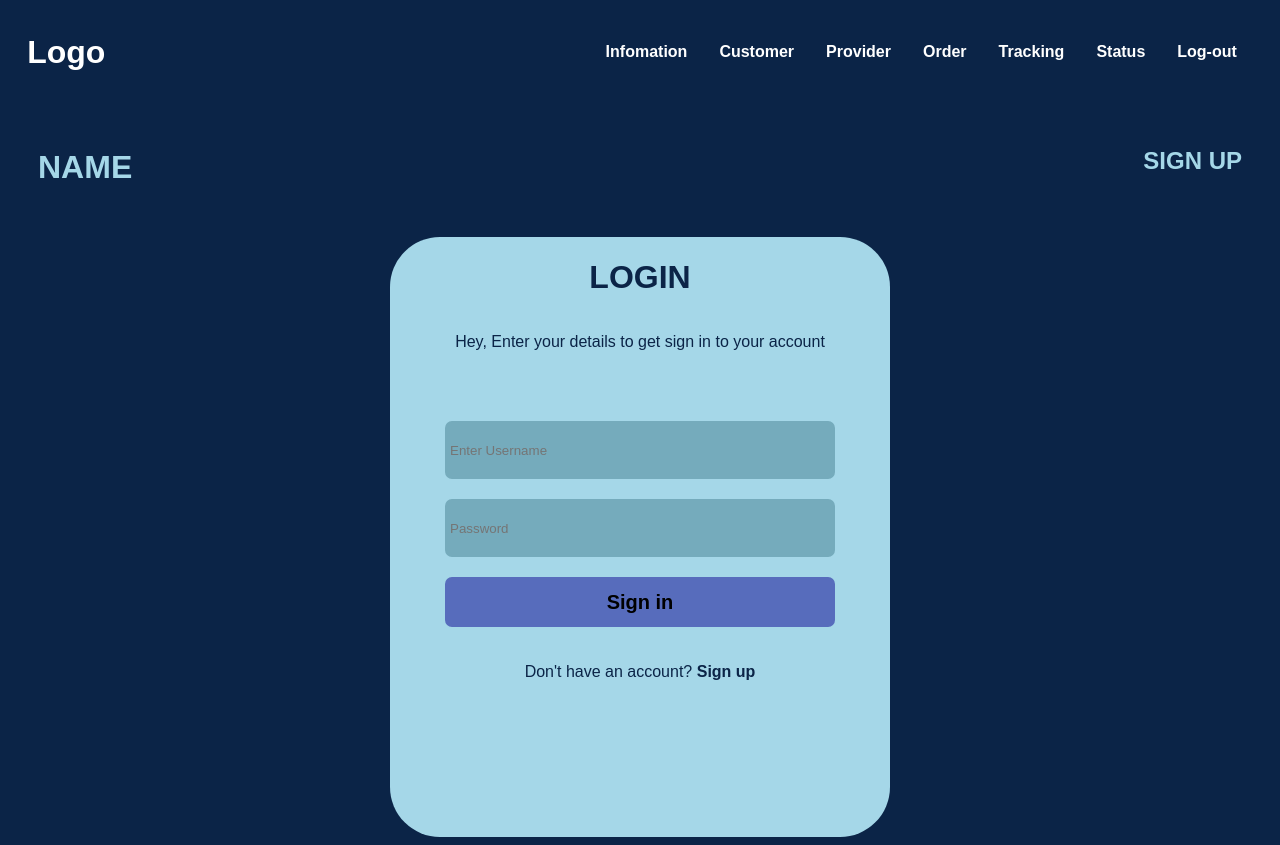
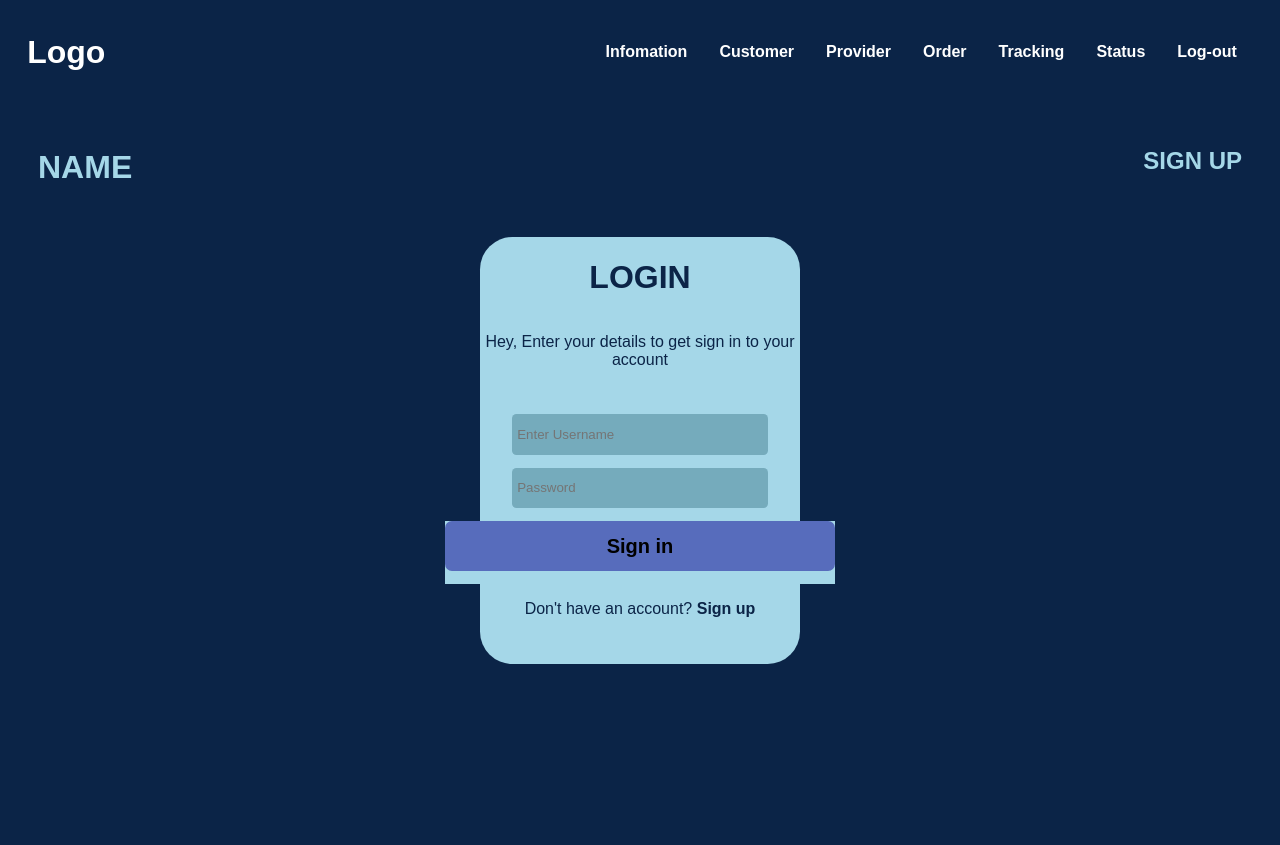
Before and after one commit to tirk101/web_app_proj, a React (Create React App) app: page /login in a window 1280 px wide. After the commit the page ends 800 px from the top, so only its background shows below. Built offline with nearby package versions, Linux system fonts and the light colour scheme.

Commit message:
Update Login_Page.css

```diff
--- a/src/components/pages/Login_Page.css
+++ b/src/components/pages/Login_Page.css
@@ -1,8 +1,8 @@
 .text-container {
     display: flex;
-	justify-content: space-between;
+    justify-content: space-between;
     color: rgb(165, 215, 232);
-    margin: 30px
+    margin: 1.52vw;
 }
 
 a {
@@ -18,9 +18,9 @@ a {
     display: flex;
     margin: auto;
     flex-direction: column;
-    width: 500px;
-    height: 600px;
-    border-radius: 50px 50px 50px 50px;
+    width: 25vw;
+    height: 33.33vw;
+    border-radius: 2.53vw;
 }
 
 .login-container h1 {
@@ -37,7 +37,7 @@ a {
     background-color: var(--text-color);
     color: var(--bg-color);
     font-weight:lighter;
-    margin-bottom: 70px;
+    margin-bottom: 3.53vw;
 }
 
 .login-container p a{
@@ -47,22 +47,22 @@ a {
 }
 
 .login-container input[type=text] {
-    width: 380px;
-    height: 50px;
-    margin-bottom: 20px;
+    width: 19.19vw;
+    height: 2.54vw;
+    margin-bottom: 1.01vw;
     background-color: rgb(117, 171, 188);
-    border-radius: 7px;
-    border: solid transparent
+    border-radius: 0.35vw;
+    border: solid transparent;
 }
 
 button {
-    width: 390px;
-    height: 60px;
-    margin-bottom: 20px;
+    width: 19.7vw;
+    height: 3.03vw;
+    margin-bottom: 1.01vw;
     background-color: var(--sub-color);
-    border-radius: 7px;
+    border-radius: 0.35vw;
     border: solid transparent;
-    font-size: 20px;
+    font-size: 1.01vw;
     font-weight: bold;
     text-decoration: var(--bg-color);
 }
```
